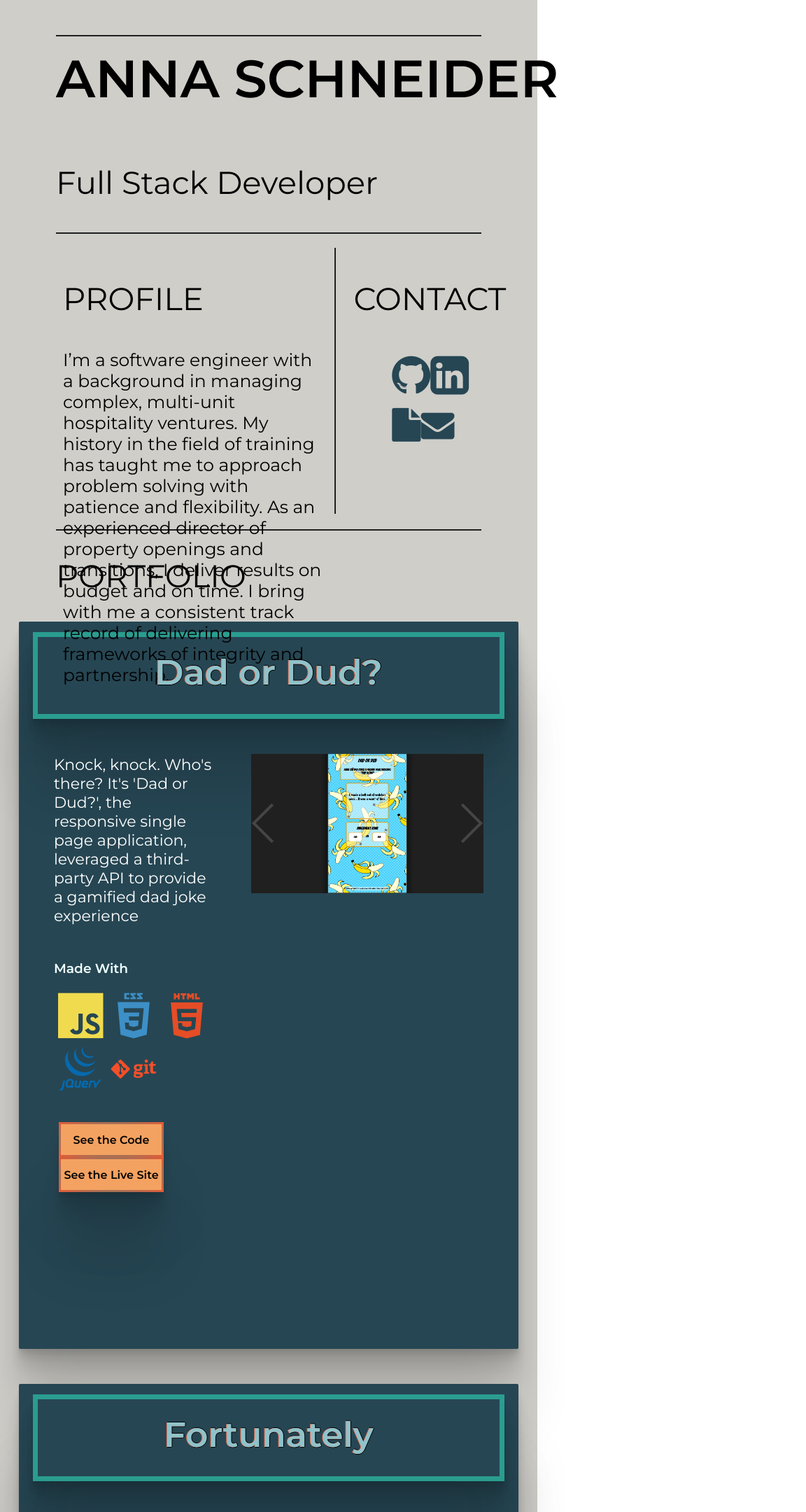
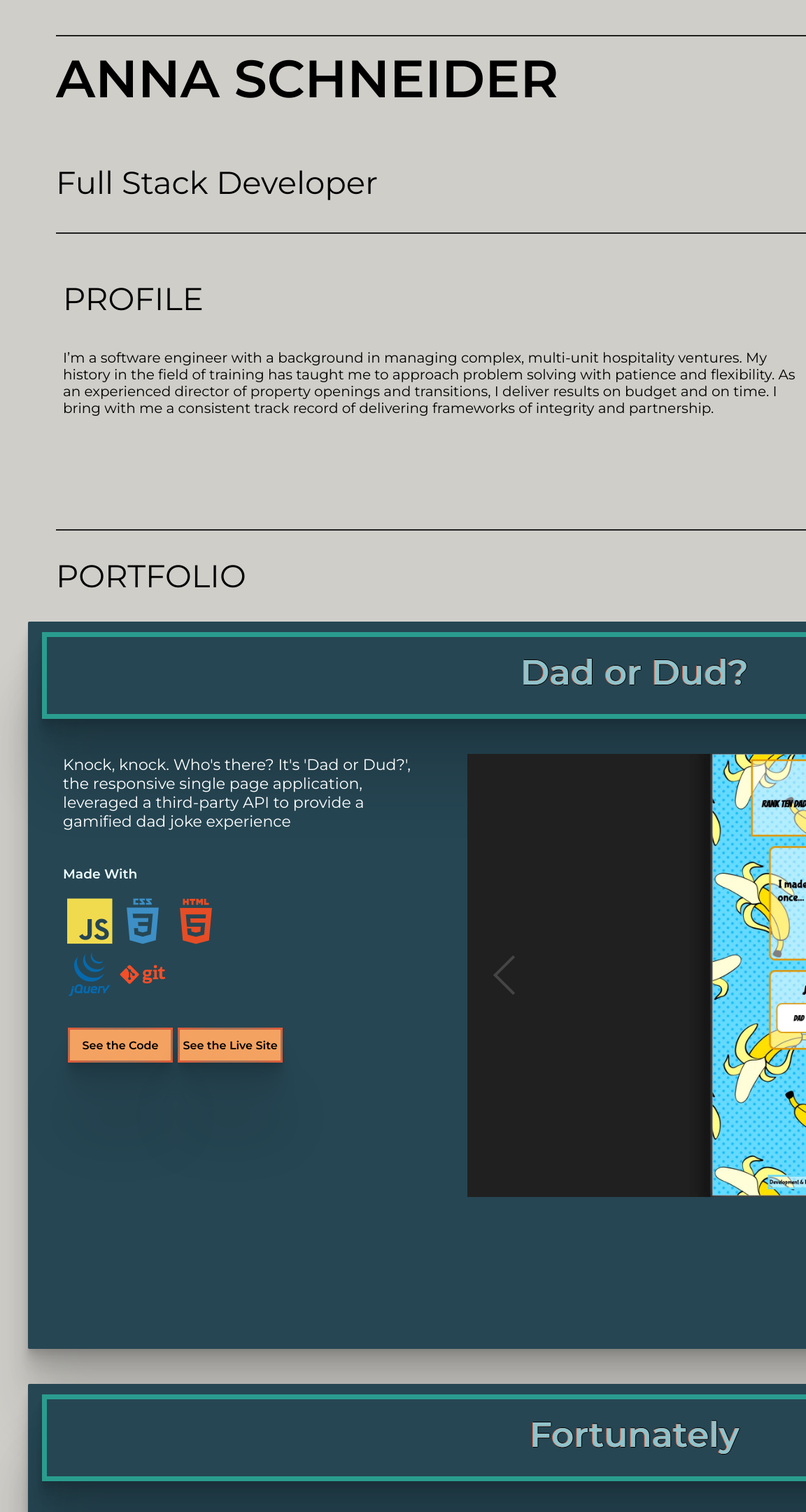
Before and after one commit to anna-schneider/Portfolio, a React (Create React App) app: page / in a window 768 px wide. Shown: the top 2160 px of the page at 70% size, 1152 px wide, since content can reach past the window. Built offline with nearby package versions, Linux system fonts and the light colour scheme.

Commit message:
Added tablet media queries

```diff
--- a/public/index.html
+++ b/public/index.html
@@ -18,7 +18,7 @@
 		<link rel="apple-touch-icon" sizes="180x180" href="/apple-touch-icon.png" />
 		<link rel="icon" type="image/png" sizes="32x32" href="/favicon-32x32.png" />
 		<link rel="icon" type="image/png" sizes="16x16" href="/favicon-16x16.png" />
-		<link rel="manifest" href="/site.webmanifest" />
+		<!-- <link rel="manifest" href="/site.webmanifest" /> -->
 		<meta name="viewport" content="width=device-width, initial-scale=1" />
 		<meta name="theme-color" content="#000000" />
 		<meta
--- a/src/App.css
+++ b/src/App.css
@@ -64,3 +64,16 @@
 		width: 68%;
 	}
 }
+@media only screen and (min-device-width: 768px) and (max-device-width: 1024px) and (orientation: portrait) and (-webkit-min-device-pixel-ratio: 1) {
+	.landing {
+		width: fit-content;
+	}
+
+	.brand {
+		font-size: 20px;
+	}
+
+	.profile-contact-container {
+		width: 78%;
+	}
+}
--- a/src/components/container/Container.css
+++ b/src/components/container/Container.css
@@ -80,3 +80,10 @@
 		margin: 0 40px;
 	}
 }
+
+@media only screen and (min-device-width: 768px) and (max-device-width: 1024px) and (orientation: portrait) and (-webkit-min-device-pixel-ratio: 1) {
+	.info-container {
+		width: 73%;
+		margin: 0 40px;
+	}
+}
--- a/src/components/header/Header.css
+++ b/src/components/header/Header.css
@@ -58,4 +58,20 @@ header {
 	.header {
 		width: 68%;
 	}
+
+	.info-container {
+		width: 73%;
+		margin: 0 40px;
+	}
 }
+
+@media only screen and (min-device-width: 768px) and (max-device-width: 1024px) and (orientation: portrait) and (-webkit-min-device-pixel-ratio: 1) {
+	.header {
+		width: 78%;
+	}
+
+	.info-container {
+		width: 85%;
+		margin: 0 40px;
+	}
+}
```
